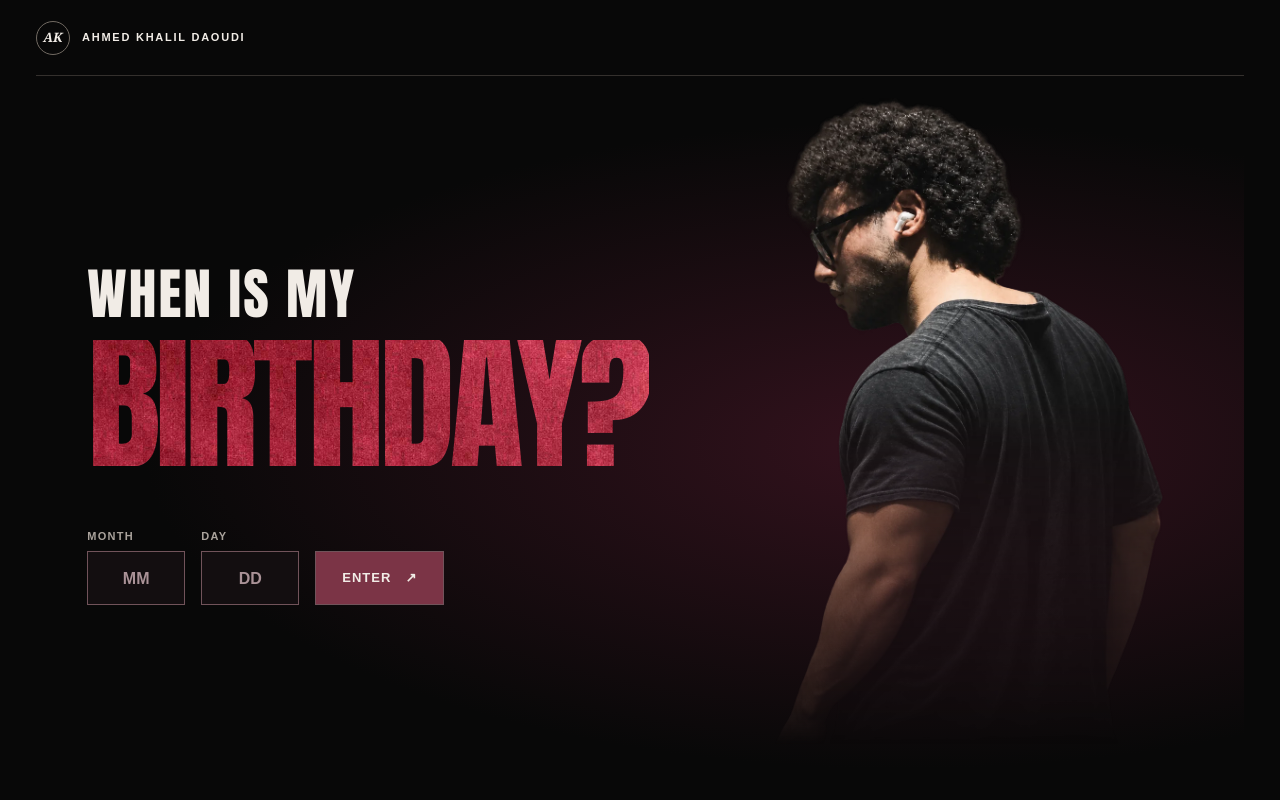
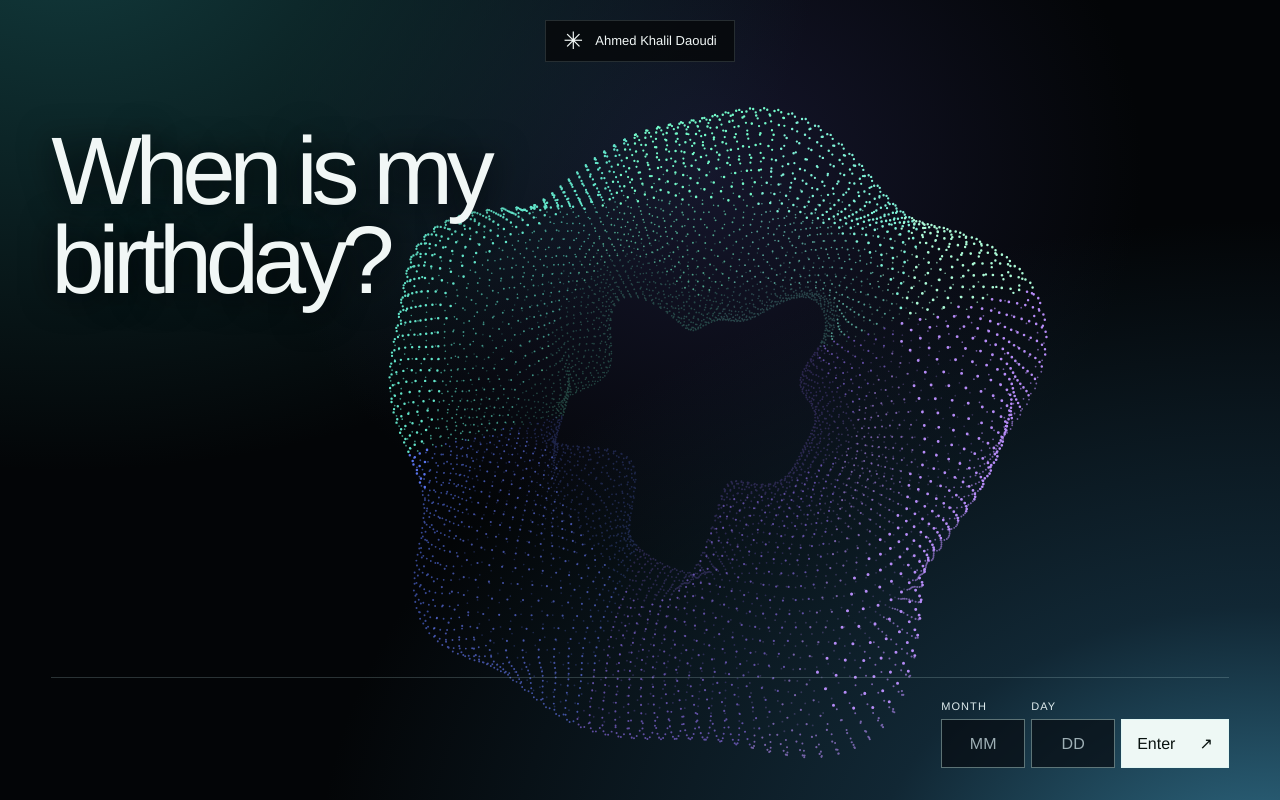
Before and after one commit to AhmedkhalilDAOUDI/AhmedkhalilDAOUDI.github.io, a plain HTML site: page birthday.html in a window 1280 px wide. Drawn offline with Linux system fonts and the light colour scheme; animation ran at ten frames a second.

Commit message:
Rework birthday entrance with a live particle orb (#29)
Co-authored-by: Khalil Daoudi <khalildaoudi@example.com>

```diff
--- /dev/null
+++ b/birthday-orb.js
@@ -0,0 +1,88 @@
+(() => {
+  const canvas = document.querySelector('.birthday-orb');
+  const ctx = canvas.getContext('2d');
+  if (!ctx) return;
+
+  const still = matchMedia('(prefers-reduced-motion: reduce)');
+  const mobile = matchMedia('(max-width: 650px)');
+  const tau = 2 * Math.PI;
+  const palette = [
+    [90, 117, 241], [106, 126, 253], [152, 115, 249], [186, 142, 252],
+    [99, 232, 205], [117, 253, 205], [129, 246, 219], [176, 255, 219],
+  ];
+  const points = [];
+  for (let ring = 0; ring < 148; ring++) {
+    const u = ring / 148 * tau;
+    for (let step = 0; step < 51; step++) {
+      const v = (step + (ring % 2) / 2) / 51 * tau;
+      points.push([u, v, Math.cos(u), Math.sin(u), Math.cos(v), Math.sin(v)]);
+    }
+  }
+
+  let width, height;
+  let pointerX = 0, pointerY = 0, tiltX = 0, tiltY = 0;
+  let frame = 0;
+  function draw(now) {
+    frame = 0;
+    const t = still.matches ? 0 : now / 1000;
+    const scale = Math.min(width * (mobile.matches ? .31 : .275), height * .285);
+    const centerX = width * (mobile.matches ? .50 : .54);
+    const centerY = height * (mobile.matches ? .55 : .51);
+    tiltX += (pointerX - tiltX) * .055;
+    tiltY += (pointerY - tiltY) * .055;
+    const yaw = -.26 + .13 * Math.sin(t * .45) + tiltX * .24;
+    const pitch = .35 + .11 * Math.cos(t * .37) + tiltY * .23;
+    const cosYaw = Math.cos(yaw), sinYaw = Math.sin(yaw);
+    const cosPitch = Math.cos(pitch), sinPitch = Math.sin(pitch);
+    ctx.clearRect(0, 0, width, height);
+    const layers = palette.map(() => [new Path2D(), new Path2D(), new Path2D()]);
+    for (const [u, v, cu, su, cv, sv] of points) {
+      const swell = .10 * Math.sin(u * 5 - t * .8) + .045 * Math.cos(u * 9 + v * 2 + t * .5);
+      const tube = .40 + swell + .04 * Math.sin(v * 3 + u * 3 + t * .7);
+      const radius = .96 + tube * cv + .06 * Math.sin(u * 3 + t * .55);
+      const x = radius * cu, y = radius * su, z = tube * sv;
+      const px = x * cosYaw + z * sinYaw;
+      const depth = -x * sinYaw + z * cosYaw;
+      const py = y * cosPitch - depth * sinPitch;
+      const pz = y * sinPitch + depth * cosPitch;
+      const perspective = 3.9 / (3.9 - pz);
+      const onSurface = cv * .49 + sv * .30 + pz * .4 - py * .34;
+      const light = onSurface > .52 ? 2 : onSurface > -.08 ? 1 : 0;
+      const tint = Math.max(0, Math.min(3, Math.floor((px + py * .35 + 1.4) * 1.45)));
+      const path = layers[(py < -.12 - px * .26 ? 4 : 0) + tint][light];
+      const dx = centerX + px * scale * perspective;
+      const dy = centerY + py * scale * perspective;
+      const size = Math.max(.78, scale * .0046) * perspective * (light === 2 ? 1.16 : .87);
+      path.moveTo(dx + size, dy);
+      path.arc(dx, dy, size, 0, tau);
+    }
+    for (let light = 0; light < 3; light++) {
+      palette.forEach(([r, g, b], i) => {
+        ctx.fillStyle = `rgba(${r},${g},${b},${[.23, .60, .98][light]})`;
+        ctx.fill(layers[i][light]);
+      });
+    }
+    if (!still.matches && !document.hidden) frame = requestAnimationFrame(draw);
+  }
+
+  function start() {
+    cancelAnimationFrame(frame);
+    if (document.hidden) return;
+    const ratio = Math.min(devicePixelRatio, 1.75);
+    width = canvas.clientWidth;
+    height = canvas.clientHeight;
+    canvas.width = Math.round(width * ratio);
+    canvas.height = Math.round(height * ratio);
+    ctx.setTransform(ratio, 0, 0, ratio, 0, 0);
+    frame = requestAnimationFrame(draw);
+  }
+  window.addEventListener('pointermove', event => {
+    if (still.matches) return;
+    pointerX = 2 * event.clientX / width - 1;
+    pointerY = 2 * event.clientY / height - 1;
+  }, {passive: true});
+  window.addEventListener('resize', start);
+  still.addEventListener('change', start);
+  document.addEventListener('visibilitychange', start);
+  start();
+})();
--- a/birthday.html
+++ b/birthday.html
@@ -9,24 +9,20 @@
   <link rel="stylesheet" href="site.css">
   <title>Birthday | Ahmed Khalil Daoudi</title>
   <script src="birthday.js" defer></script>
+  <script src="birthday-orb.js" defer></script>
 </head>
-<body>
-  <header class="birthday-masthead shell">
-    <span class="brand"><span class="brand-mark" aria-hidden="true">AK</span> Ahmed Khalil Daoudi</span>
-  </header>
-  <main class="birthday-page shell">
-    <img class="birthday-portrait" src="assets/khalil-cutout-v3.webp" width="1081" height="1455" alt="" fetchpriority="high">
-    <section class="birthday-question" aria-labelledby="birthday-title">
-      <h1 id="birthday-title">
-        <span class="birthday-opening">When is my</span>
-        <span class="birthday-word">birthday?</span>
-      </h1>
+<body class="birthday-entry">
+  <main class="birthday-page" aria-labelledby="birthday-title">
+    <header class="birthday-masthead"><span aria-hidden="true">✳</span> Ahmed Khalil Daoudi</header>
+    <canvas class="birthday-orb" aria-hidden="true"></canvas>
+    <h1 id="birthday-title">When is my<br>birthday?</h1>
+    <div class="birthday-answer">
       <form id="birthday-form">
         <label>Month <input name="month" type="number" inputmode="numeric" min="1" max="12" step="1" placeholder="MM" required></label>
         <label>Day <input name="day" type="number" inputmode="numeric" min="1" max="31" step="1" placeholder="DD" required></label>
         <button type="submit">Enter <span aria-hidden="true">↗</span></button>
       </form>
-    </section>
+    </div>
   </main>
   <audio id="birthday-audio" src="assets/birthday-soundtrack.m4a" preload="none"></audio>
 </body>
--- a/site.css
+++ b/site.css
@@ -198,62 +198,58 @@ footer{display:flex;justify-content:space-between;gap:20px;padding:25px 0 42px;b
     }
 
 .birthday-locked body { display:none; }
+.birthday-entry { background:#030507; color:#f1f7f6; }
+.birthday-page {
+  position:relative; isolation:isolate; display:grid; grid-template-rows:auto 1fr auto;
+  min-height:100svh; overflow:hidden; padding:20px clamp(22px,4vw,64px) 32px;
+  background:
+    radial-gradient(ellipse at 5% -9%,#123a3c 0,transparent 44%),
+    radial-gradient(ellipse at 99% 110%,#306d87 0,#112734 22%,transparent 53%),
+    radial-gradient(ellipse at 55% 21%,#15162c 0,transparent 44%);
+}
 .birthday-masthead {
-  min-height:76px; display:flex; align-items:center; border-bottom:1px solid var(--line);
+  justify-self:center; display:flex; align-items:center; gap:12px; z-index:1;
+  padding:8px 17px; border:1px solid #c4e5e729; background:#06090bd9;
+  font:400 13px/1.2 "Helvetica Neue",Arial,sans-serif;
 }
-.birthday-page {
-  position:relative; isolation:isolate; min-height:calc(100svh - 76px);
-  display:grid; align-items:center; padding:54px clamp(0px,4vw,64px);
-  background:radial-gradient(ellipse at 72% 51%,#33121d,transparent 62%);
+.birthday-masthead span { font-size:24px; line-height:1; }
+.birthday-page h1 {
+  position:relative; align-self:start; z-index:1; pointer-events:none;
+  margin:clamp(50px,8vh,102px) 0 0;
+  font:300 clamp(54px,7.5vw,116px)/.93 "Helvetica Neue",Arial,sans-serif;
+  letter-spacing:-.067em; text-shadow:0 2px 34px #030507;
 }
-.birthday-portrait {
-  position:absolute; z-index:-1; bottom:2%; right:1%; width:50%; height:95%;
-  object-fit:contain; object-position:bottom right; pointer-events:none;
-  mask-image:linear-gradient(to bottom,#000 0 44%,transparent 94%);
+.birthday-orb {
+  position:absolute; inset:0; width:100%; height:100%; z-index:0; pointer-events:none;
 }
-.birthday-question { min-width:0; }
-.birthday-question h1 {
-  margin:0 0 clamp(32px,5vw,64px); font:900 clamp(55px,12vw,174px)/.82 Impact,"Arial Narrow",sans-serif;
-  letter-spacing:-.035em; text-transform:uppercase;
+.birthday-answer {
+  position:relative; z-index:1; display:flex; justify-content:flex-end;
+  border-top:1px solid #c4e5e734; padding-top:22px;
 }
-.birthday-opening {
-  display:block; margin-bottom:.44em; font-size:.36em; letter-spacing:.04em;
-}
-.birthday-word {
-  display:block; width:max-content; color:var(--accent);
-  background:var(--accent) url("assets/burgundy-texture.png") center/cover;
-  background-clip:text; -webkit-text-fill-color:transparent; filter:brightness(2.8);
-}
-#birthday-form {
-  display:flex; align-items:end; gap:clamp(8px,2vw,16px);
-}
+#birthday-form { display:flex; align-items:end; gap:6px; }
 #birthday-form label {
-  display:grid; gap:8px; color:var(--muted); font-size:11px; line-height:1.2;
-  font-weight:700; letter-spacing:.12em; text-transform:uppercase;
+  display:grid; gap:6px; color:#deebed; font:400 11px/1.2 "Helvetica Neue",Arial,sans-serif;
+  letter-spacing:.1em; text-transform:uppercase;
 }
 #birthday-form :is(input,button) {
-  min-height:54px; border:1px solid #71535a; padding:0 12px; border-radius:0;
-  background:#130e10; color:var(--ink); font:inherit; font-size:16px;
+  min-height:49px; padding:0 12px; border:1px solid #d0f5f06b; border-radius:0;
+  background:#070b10b3; color:#f4fcfa; font:16px "Helvetica Neue",Arial,sans-serif;
 }
 #birthday-form input {
-  width:clamp(64px,12vw,98px); text-align:center; font-variant-numeric:tabular-nums;
-  -moz-appearance:textfield; appearance:textfield;
+  width:clamp(62px,11vw,84px); text-align:center; appearance:textfield;
 }
 #birthday-form input::-webkit-inner-spin-button { appearance:none; }
-#birthday-form input::placeholder { color:#aa9297; }
+#birthday-form input::placeholder { color:#9eafb5; }
 #birthday-form button {
-  display:inline-flex; align-items:center; justify-content:center; gap:14px;
-  padding-inline:clamp(12px,3vw,26px); background:#7b3446; cursor:pointer;
-  font-size:13px; font-weight:700; letter-spacing:.08em; text-transform:uppercase;
+  display:inline-flex; align-items:center; justify-content:space-between; gap:24px;
+  padding-inline:15px; background:#eef8f5; color:#08120f; cursor:pointer;
 }
-#birthday-form button:hover { background:#93445a; }
-#birthday-form :is(input,button):focus-visible { outline:2px solid var(--accent); outline-offset:3px; }
-@media(max-width:700px) {
-  .birthday-masthead { min-height:60px; }
-  .birthday-page {
-    min-height:calc(100svh - 60px); align-items:end; padding:0 0 clamp(54px,11vh,120px);
-    background:radial-gradient(ellipse at 62% 39%,#33121d,transparent 66%);
-  }
-  .birthday-portrait { bottom:auto; top:2%; right:0; width:min(96%,420px); height:auto; }
-  .birthday-question h1 { font-size:clamp(47px,19vw,100px); }
+#birthday-form button:hover { background:#bcffdf; }
+#birthday-form :is(input,button):focus-visible { outline:2px solid #98ffce; outline-offset:3px; }
+@media(max-width:650px) {
+  .birthday-page { min-height:max(560px,100svh); padding:16px 22px max(24px,env(safe-area-inset-bottom)); }
+  .birthday-page h1 { font-size:clamp(43px,11vw,64px); margin-top:34px; }
+  .birthday-answer { justify-content:stretch; padding-top:15px; }
+  #birthday-form { width:100%; }
+  #birthday-form button { flex:1; }
 }
```
